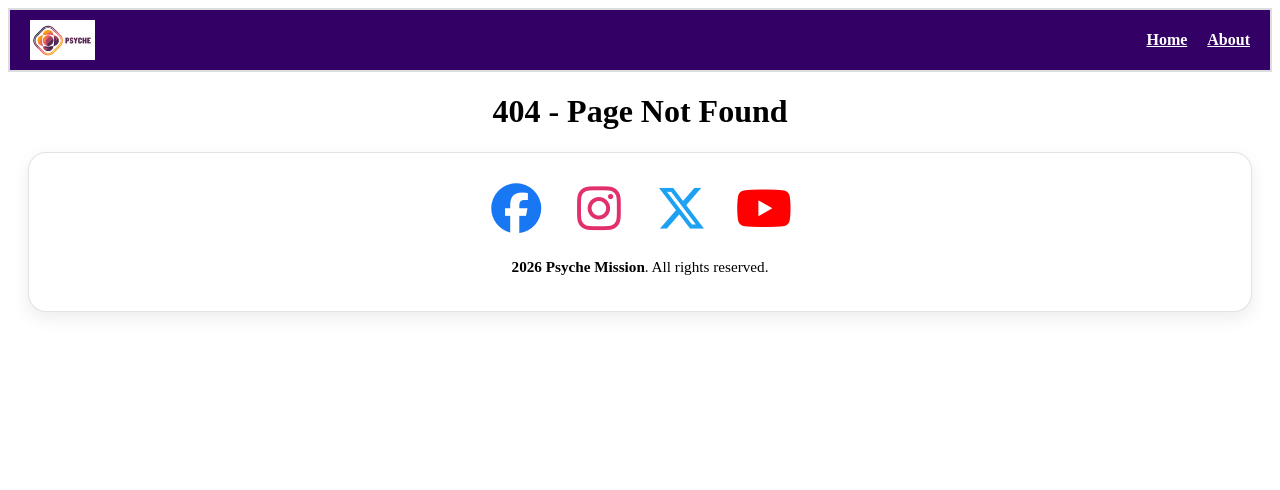
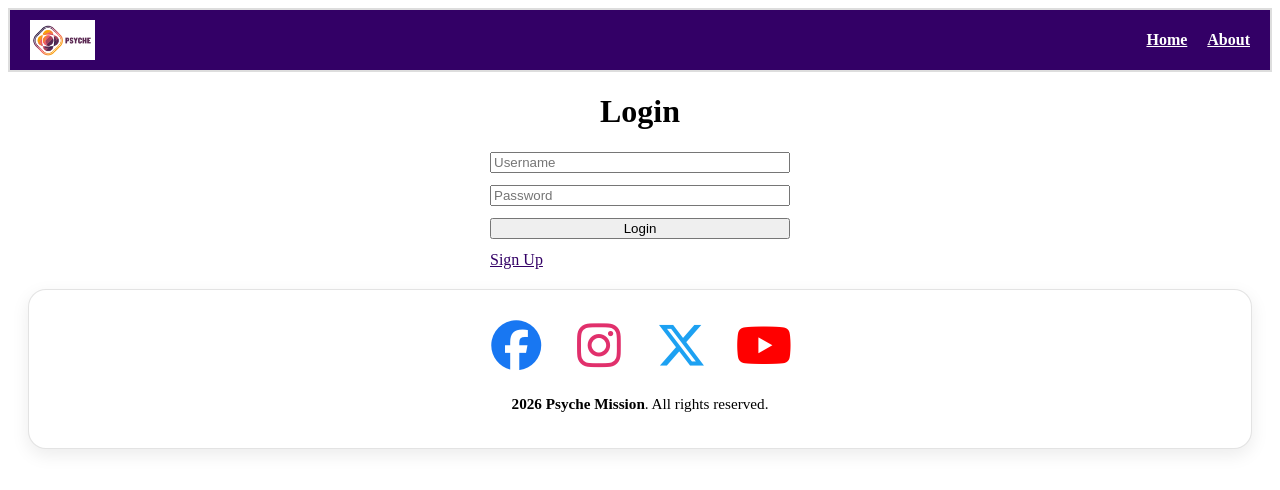
Before and after one commit to MissionToPsyche-Platinum/platinum_21a_portal-se, a Vue app in the folder Psyche-mission/: page /login in a window 1280 px wide. Before the commit this address had no page. Shown: the top 490 px of the page. Built offline with nearby package versions, Linux system fonts and the light colour scheme.

Commit message:
Creates login page UI

```diff
--- a/Psyche-mission/src/router/index.js
+++ b/Psyche-mission/src/router/index.js
@@ -2,11 +2,13 @@ import { createRouter, createWebHistory } from 'vue-router'
 import GamePage from "../views/GamePage.vue"
 import HomePage from "../views/HomePage.vue"
 import NotFound from "../views/NotFound.vue"
+import Login from "@/views/Login.vue";
 
 const routes = [
     {path: "/", component: HomePage},
     {path: "/gamepage", component: GamePage},
     {path: "/game/:id", name: "GamePage", component: GamePage, props: true},
+    {path: "/login", name: "Login", component: Login},
     {
         path: "/:path(.*)*", // Must be at end of routes. Checks for any url path that has not been defined above
         name: "NotFound",
--- /dev/null
+++ b/Psyche-mission/src/views/Login.vue
@@ -0,0 +1,45 @@
+<script>
+export default {
+    data() {
+        return {
+            username: "",
+            password: ""
+        }
+    },
+    methods: {
+        handleSubmit(event) {
+            //Replace with API call
+            event.preventDefault();
+            console.log("Login button pressed")
+        }
+    }
+}
+</script>
+
+<template>
+    <h1>Login</h1>
+    <form @submit="handleSubmit" class="login-form">
+        <div class="input">
+            <input type="text" v-model="username" placeholder="Username" />
+            <input type="password" v-model="password" placeholder="Password" />
+            <button type="submit" class="submit-button">Login</button>
+            <router-link to="/signup" class="sign-up-button">Sign Up</router-link>
+        </div>
+    </form>
+</template>
+
+<style>
+h1 {
+    text-align: center;
+}
+.input {
+    display: flex;
+    flex-direction: column;
+    margin: 0 auto;
+    gap: 12px;
+    max-width: 300px;
+}
+.sign-up-button {
+    color: #330066;
+}
+</style>
```
